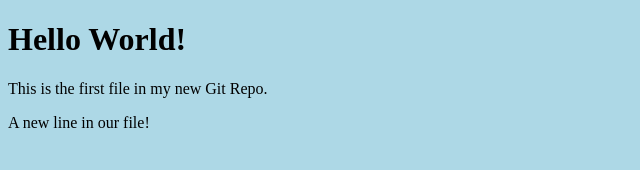
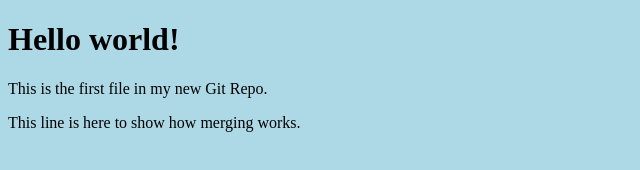
Before and after one commit to eroisiuwa/myGitproject, a plain HTML site: page index.html in a window 1280 px wide. Shown: the whole page, without its empty margins (0-640 px from the left). Drawn offline with Linux system fonts and the light colour scheme.

Commit message:
updated index.html with emergeency fix

```diff
--- a/index.html
+++ b/index.html
@@ -4,11 +4,11 @@
 <title>Hello World!</title>
 <link rel="stylesheet" href="bluestyle.css">
 </head>
-<boby>
+<body>
 
-<h1>Hello World!</h1>
+<h1>Hello world!</h1>
 <p>This is the first file in my new Git Repo.</p>
-<p>A new line in our file!</p>
+<p>This line is here to show how merging works.</p>
 
-</boby>
+</body>
 </html>
```
